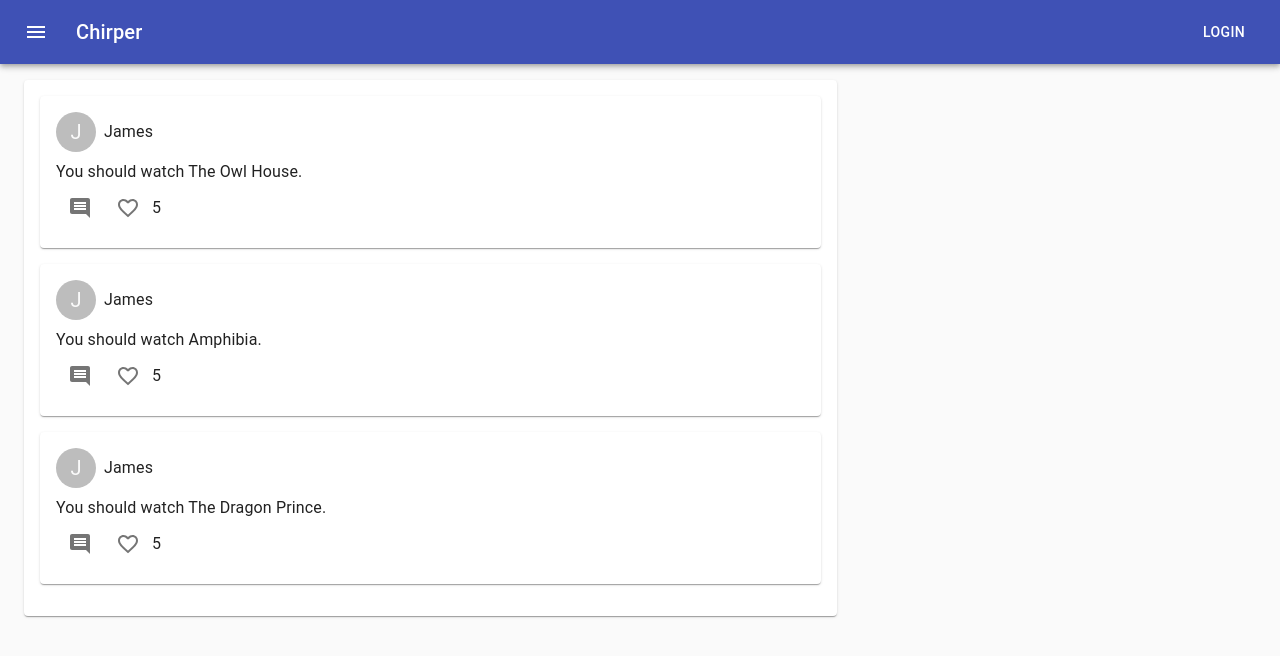
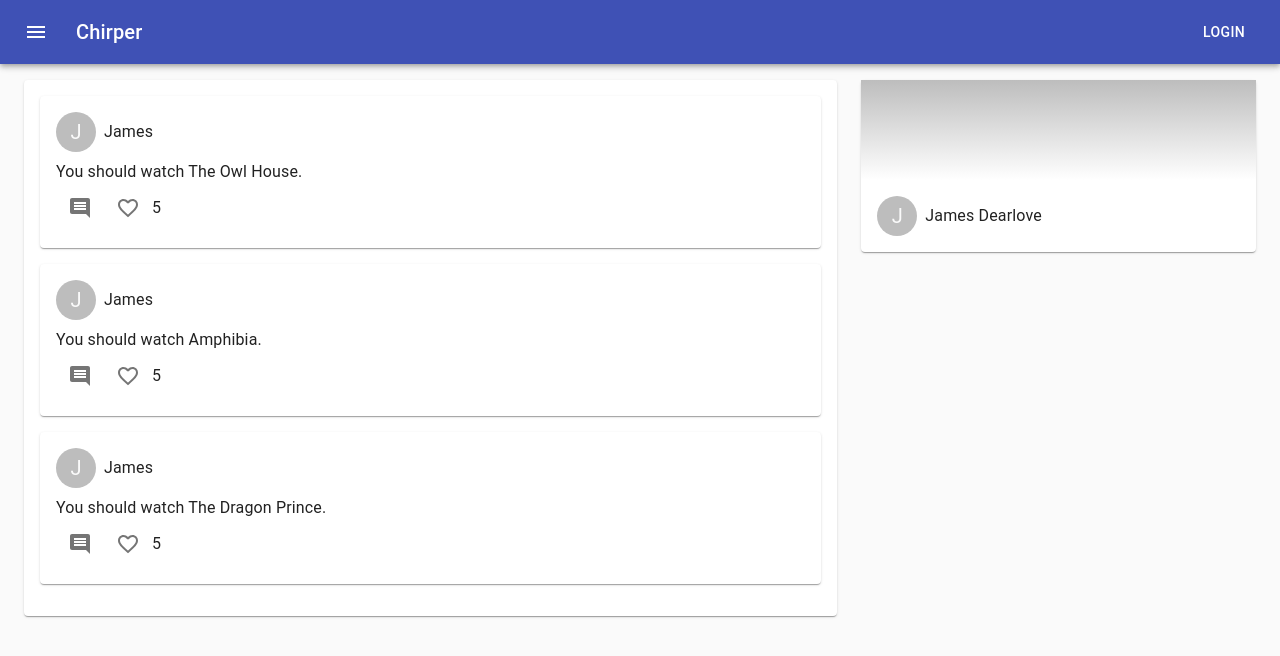
Before and after one commit to JamesDearlove/firebase-demo, a React (Create React App) app: page / in a window 1280 px wide. Shown: the top 656 px of the page. Built offline with nearby package versions, Linux system fonts and the light colour scheme.

Commit message:
Add user information panel

```diff
--- a/src/components/Sidebar.tsx
+++ b/src/components/Sidebar.tsx
@@ -1,7 +1,48 @@
 import React from "react";
+import { Avatar, Box, makeStyles, Paper, Typography } from "@material-ui/core";
+import { grey } from "@material-ui/core/colors"
+
+const useStyles = makeStyles((theme) => ({
+  sidebar: {
+    marginTop: theme.spacing(2),
+  },
+  userBox: {
+    display: "flex",
+    flexDirection: "row",
+    alignItems: "center",
+    padding: theme.spacing(2),
+  },
+  userBoxBanner: {
+    height: "100px",
+    backgroundImage: "linear-gradient(" + grey[400] + ", white)",
+  },
+  userName: {
+    marginLeft: theme.spacing(1),
+  },
+}));
+
+const UserPanel = () => {
+  const classes = useStyles();
+
+  return (
+    <>
+      <Box className={classes.userBoxBanner} />
+      <Box className={classes.userBox}>
+        <Avatar>J</Avatar>
+        <Typography className={classes.userName}>James Dearlove</Typography>
+      </Box>
+    </>
+  );
+};
 
 const Sidebar = () => {
-  return <></>;
+  const classes = useStyles();
+
+  return (
+    <Paper className={classes.sidebar}>
+      <UserPanel />
+    </Paper>
+  );
 };
 
 export default Sidebar;
```
